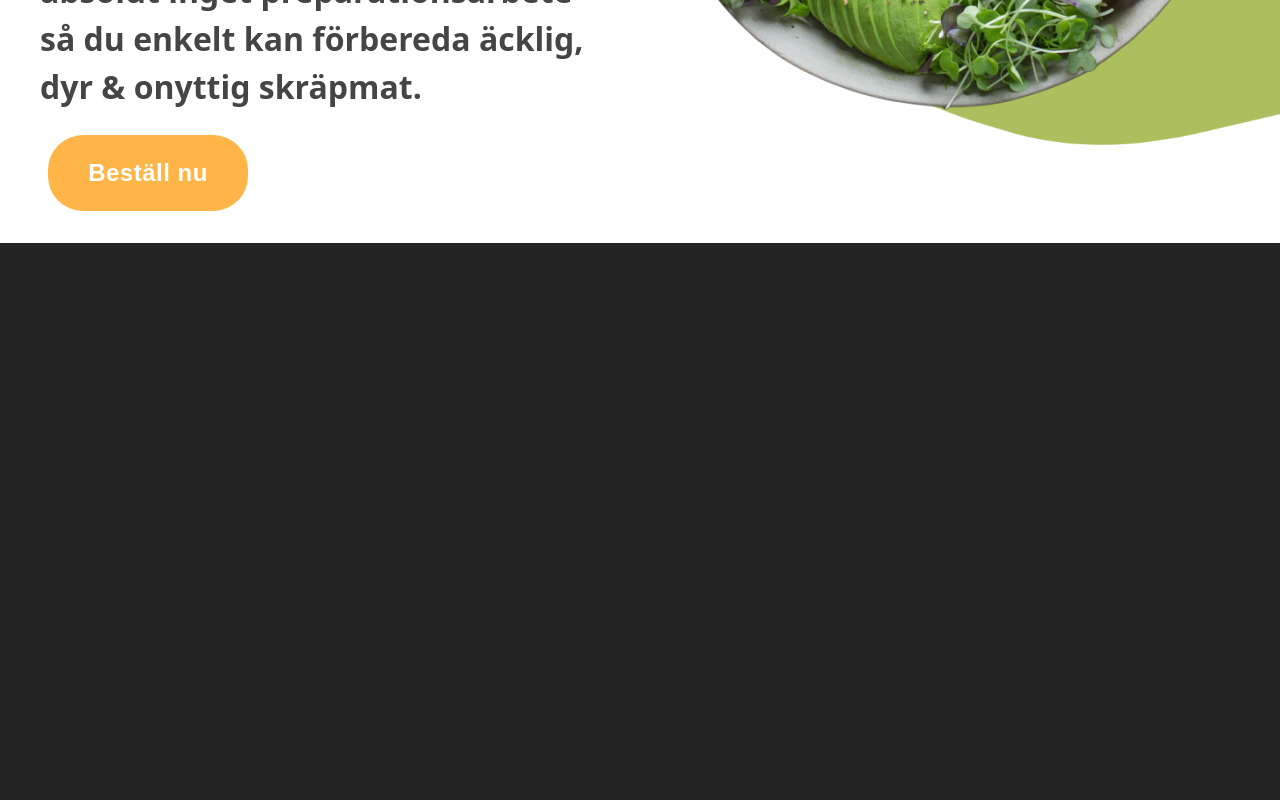
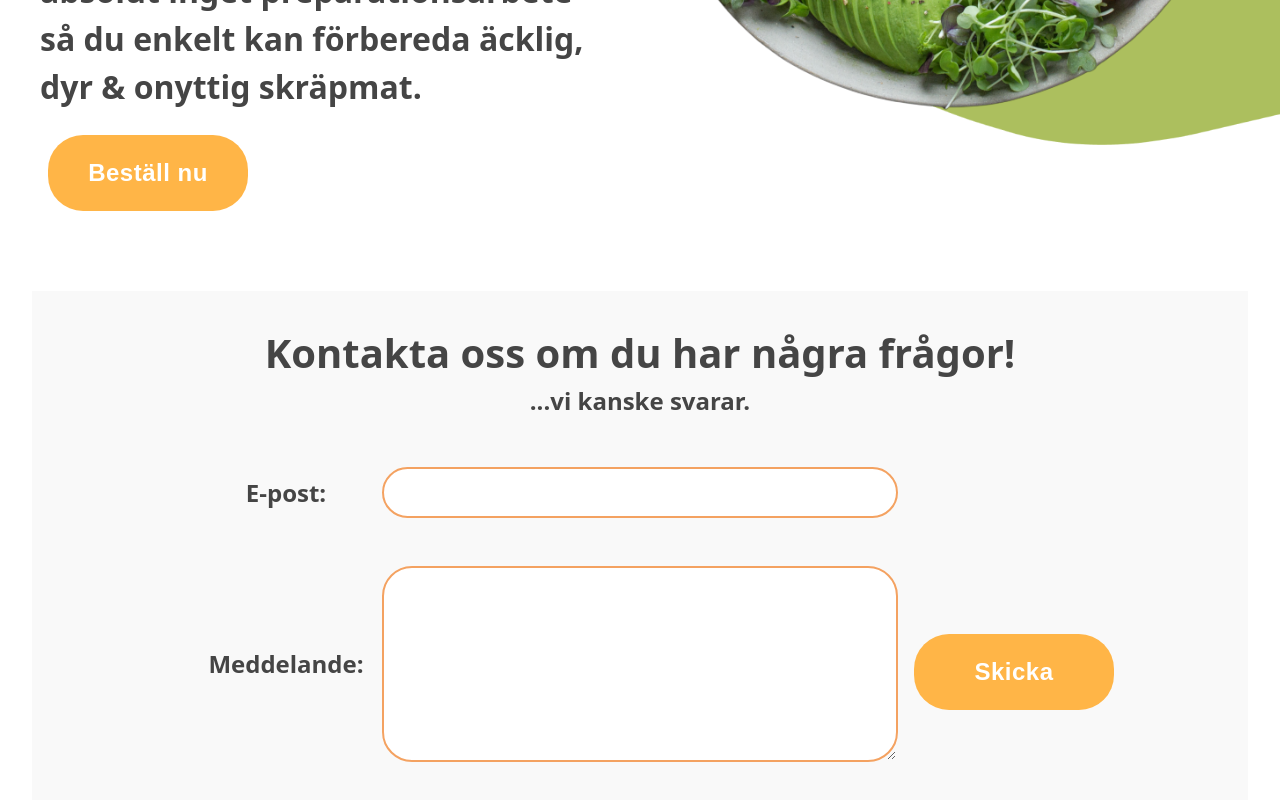
Before and after one commit to OscarTaberman/systementorfood, a React (Vite) app: page / in a window 1280 px wide. Shown: the part 655-1455 px from the top of the page. Before the commit the page ends 898 px from the top, so only its background shows below. Built offline with nearby package versions, Linux system fonts and the light colour scheme.

Commit message:
Created a contact form with email and message input, and a send button.

```diff
--- a/src/App.css
+++ b/src/App.css
@@ -9,6 +9,8 @@ body {
   background-color: #ffffff;
 }
 
+
+/* Hero section styling */
 .hero .background-image {
   background-image: url(backgroundImage);
   background-size: cover;
@@ -161,3 +163,89 @@ body {
   cursor: pointer;
   transform: scale(1.09);
 }
+
+/* Contact section styling */
+.contact-section {
+  background-color: #f9f9f9;
+  display: flex;
+  flex-direction: column;
+  align-items: center;
+  margin-top: 5rem;
+  padding: 2rem;
+}
+
+.contact-section h2 {
+  font-size: 2.5rem;
+  color: #454545;
+  margin: 0;
+}
+.contact-section h3 {
+  font-size: 1.5rem;
+  color: #454545;
+  margin: 0;
+}
+
+.contact-form {
+  display: flex;
+  flex-direction: column;
+  align-items: start;
+  gap: 1rem;
+  margin-top: 2rem;
+}
+
+.contact-form ul {
+  display: flex;
+  flex-direction: row;
+  align-items: center;
+  gap: 1rem;
+}
+
+.contact-form label {
+  font-weight: bold;
+  font-size: 1.5rem;
+  color: #454545;
+  width: 10rem;
+}
+
+.contact-form input, textarea {
+  padding: 1rem;
+  width: 30rem;
+  border-radius: 30px;
+  border: 2px solid #f4a261;
+  background-color: #fff;
+  color: #454545;
+  font-weight: bold;
+}
+.contact-form input:focus, textarea:focus {
+  outline: none;
+  border-color: #e76f51;
+}
+.contact-form input:invalid {
+  background-color: #ffffff;
+  color: #db0000;
+}
+.contact-form input:-webkit-autofill {
+  -webkit-text-fill-color: #454545;
+  transition: background-color 9999s ease-in-out 0s;
+}
+
+.contact-form textarea {
+  height: 10rem;
+}
+
+.contact-form button {
+  width: 200px;
+  padding: 1.5rem;
+  margin-top: 1rem;
+  font-size: 1.5rem;
+  letter-spacing: 0.5px;
+  color: #fff;
+  font-weight: bold;
+  background-color: #ffb547;
+  border-radius: 35px;
+  border: none;
+}
+.contact-form button:hover {
+  background-color: #ffaa007f;
+  cursor: pointer;
+}
--- a/src/App.jsx
+++ b/src/App.jsx
@@ -3,6 +3,7 @@ import './App.css'
 import './components/Home.jsx'
 import Home from './components/Home.jsx'
 import Header from './components/Header.jsx'
+import Contact from './components/Contact.jsx'
 
 function App() {
   const [count, setCount] = useState(0)
@@ -11,6 +12,7 @@ function App() {
     <>
       <Header/>
       <Home />
+      <Contact />
     </>
   )
 }
--- a/src/components/Contact.jsx
+++ b/src/components/Contact.jsx
@@ -0,0 +1,21 @@
+export default function Contact() {
+    return (
+        <>
+        <section className="contact-section">
+            <h2>Kontakta oss om du har några frågor!</h2>
+            <h3>...vi kanske svarar.</h3>
+            <form className="contact-form">
+                <ul>
+                <label htmlFor="email">E-post:</label>
+                <input type="email" id="email" name="email" required />
+                </ul>
+                <ul>
+                <label htmlFor="message">Meddelande:</label>
+                <textarea id="message" name="message" required></textarea>
+                <button type="submit">Skicka</button>
+                </ul>
+            </form>
+        </section>
+        </>
+    );
+}
```
